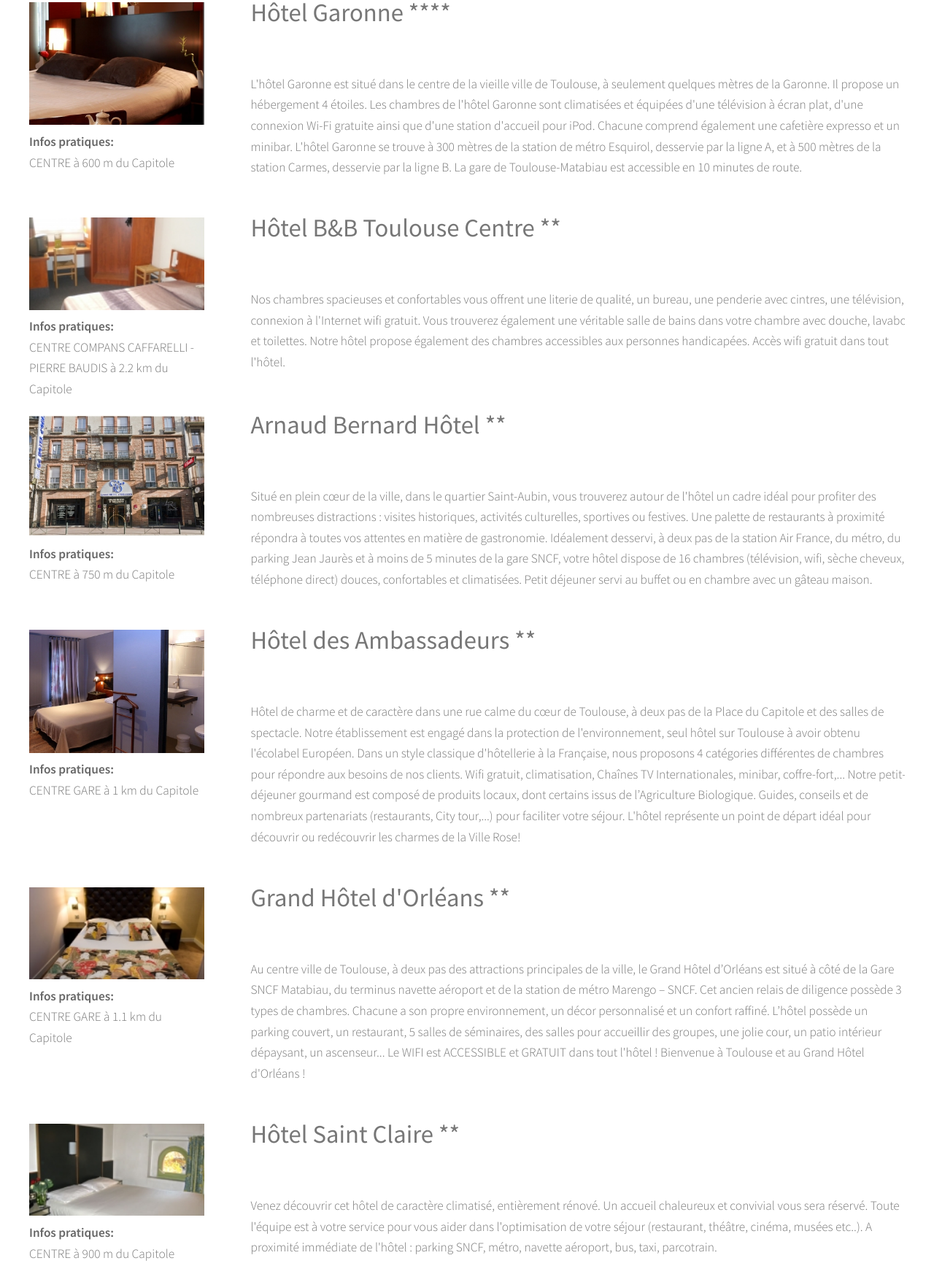
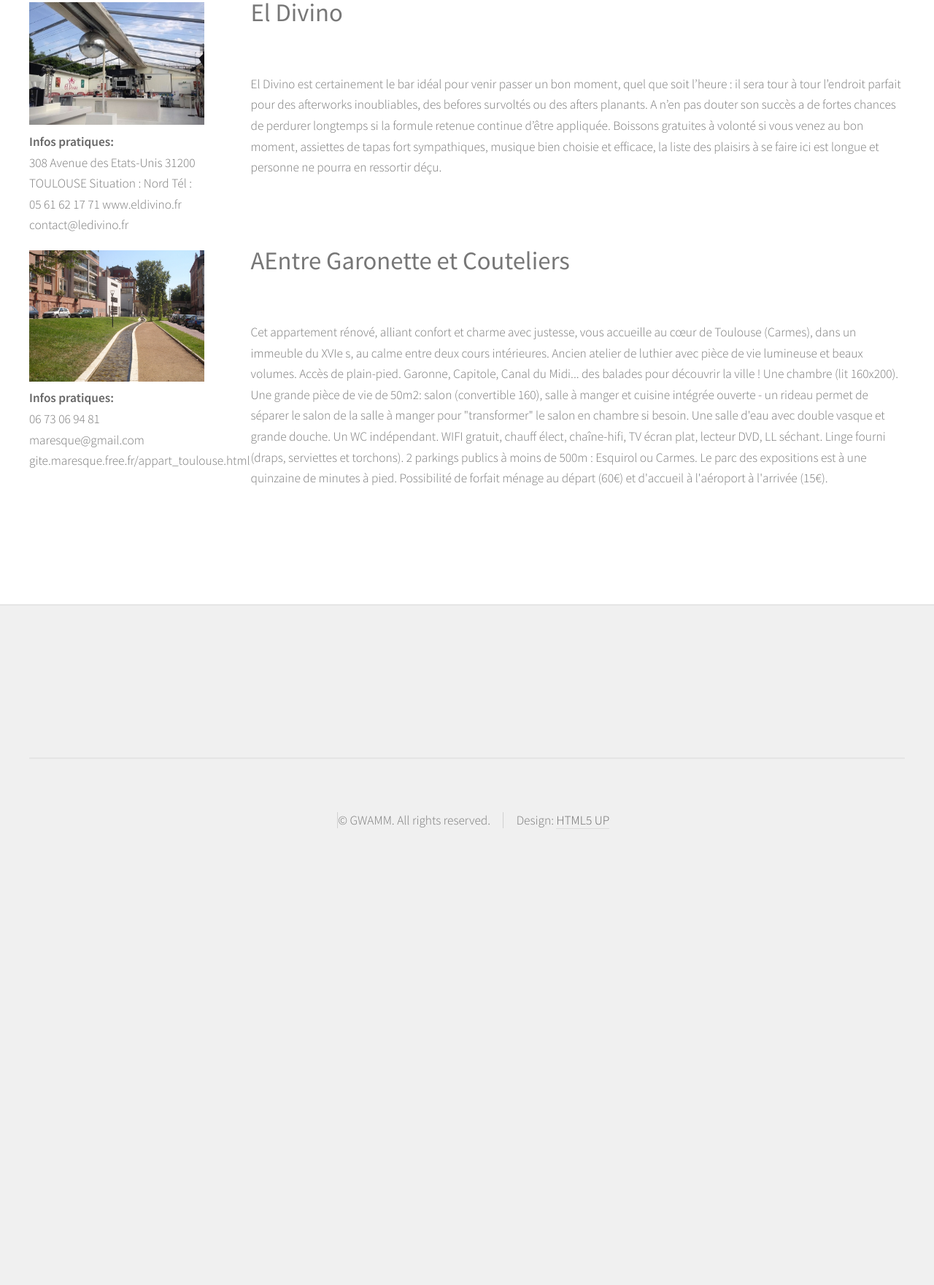
Before and after one commit to Wallart/Guide-Touristique, a plain HTML site: page bon_plans.html in a window 1280 px wide. Shown: the part 624-2385 px from the top of the page at 73% size. After the commit the page ends 1936 px from the top, so only its background shows below. Drawn offline with Linux system fonts and the light colour scheme.

Commit message:
Bon Plans

```diff
--- a/bon_plans.html
+++ b/bon_plans.html
@@ -53,97 +53,46 @@
         <ul class="list-element">
             <li>
                 <div class="image-presentation">
-                    <img src="images/hotel1.jpg" />
+                    <img src="images/El-Divino.jpg" />
                     <div  class="desc-text">
                         <strong> Infos pratiques: </strong><br/>
-                        CENTRE
-                        à 600 m du Capitole
+
+                        308 Avenue des Etats-Unis
+                        31200 TOULOUSE
+                        Situation : Nord
+                        Tél : 05 61 62 17 71
+
+                        www.eldivino.fr
+                        contact@ledivino.fr
+
+
                     </div>
                 </div>
                 <div class="description">
-                    <p class="desc-title">Hôtel Garonne ****</p>
+                    <p class="desc-title">El Divino</p>
                     <p class="desc-text">
-                        L'hôtel Garonne est situé dans le centre de la vieille ville de Toulouse, à seulement quelques mètres de la Garonne. Il propose un hébergement 4 étoiles. Les chambres de l'hôtel Garonne sont climatisées et équipées d'une télévision à écran plat, d'une connexion Wi-Fi gratuite ainsi que d'une station d'accueil pour iPod. Chacune comprend également une cafetière expresso et un minibar. L'hôtel Garonne se trouve à 300 mètres de la station de métro Esquirol, desservie par la ligne A, et à 500 mètres de la station Carmes, desservie par la ligne B. La gare de Toulouse-Matabiau est accessible en 10 minutes de route.
+                        El Divino est certainement le bar idéal pour venir passer un bon moment, quel que soit l’heure : il sera tour à tour l’endroit parfait pour des afterworks inoubliables, des befores survoltés ou des afters planants. A n’en pas douter son succès a de fortes chances de perdurer longtemps si
+
+                        la formule retenue continue d’être appliquée. Boissons gratuites à volonté si vous venez au bon moment, assiettes de tapas fort sympathiques, musique bien choisie et efficace, la liste des plaisirs à se faire ici est longue et personne ne pourra en ressortir déçu.
                     </p>
                 </div>
             </li>
             <li>
                 <div class="image-presentation">
-                    <img src="images/hotel2.jpg" />
+                    <img src="images/garonne.jpg" />
                     <div  class="desc-text">
                         <strong> Infos pratiques: </strong><br/>
-                        CENTRE COMPANS CAFFARELLI - PIERRE BAUDIS
-                        à 2.2 km du Capitole
+                        06 73 06 94 81
+                        maresque@gmail.com
+                        gite.maresque.free.fr/appart_toulouse.html
                     </div>
                 </div>
                 <div class="description">
-                    <p class="desc-title">Hôtel B&B Toulouse Centre **</p>
+                    <p class="desc-title">AEntre Garonette et Couteliers</p>
                     <p class="desc-text">
-                        Nos chambres spacieuses et confortables vous offrent une literie de qualité, un bureau, une penderie avec cintres, une télévision, connexion à l'Internet wifi gratuit. Vous trouverez également une véritable salle de bains dans votre chambre avec douche, lavabo et toilettes. Notre hôtel propose également des chambres accessibles aux personnes handicapées. Accès wifi gratuit dans tout l'hôtel.
-                    </p>
-                </div>
-            </li>
-            <li>
-                <div class="image-presentation">
-                    <img src="images/hotel3.jpg" />
-                    <div  class="desc-text">
-                        <strong> Infos pratiques: </strong><br/>
-                        CENTRE
-                        à 750 m du Capitole
-                    </div>
-                </div>
-                <div class="description">
-                    <p class="desc-title">Arnaud Bernard Hôtel **</p>
-                    <p class="desc-text">
-                        Situé en plein cœur de la ville, dans le quartier Saint-Aubin, vous trouverez autour de l'hôtel un cadre idéal pour profiter des nombreuses distractions : visites historiques, activités culturelles, sportives ou festives. Une palette de restaurants à proximité répondra à toutes vos attentes en matière de gastronomie. Idéalement desservi, à deux pas de la station Air France, du métro, du parking Jean Jaurès et à moins de 5 minutes de la gare SNCF, votre hôtel dispose de 16 chambres (télévision, wifi, sèche cheveux, téléphone direct) douces, confortables et climatisées. Petit déjeuner servi au buffet ou en chambre avec un gâteau maison.
-                    </p>
-                </div>
-            </li>
-            <li>
-                <div class="image-presentation">
-                    <img src="images/hotel4.jpg" />
-                    <div  class="desc-text">
-                        <strong> Infos pratiques: </strong><br/>
-                        CENTRE GARE
-                        à 1 km du Capitole
-                    </div>
-                </div>
-                <div class="description">
-                    <p class="desc-title">Hôtel des Ambassadeurs **</p>
-                    <p class="desc-text">
-                        Hôtel de charme et de caractère dans une rue calme du cœur de Toulouse, à deux pas de la Place du Capitole et des salles de spectacle. Notre établissement est engagé dans la protection de l'environnement, seul hôtel sur Toulouse à avoir obtenu l'écolabel Européen. Dans un style classique d'hôtellerie à la Française, nous proposons 4 catégories différentes de chambres pour répondre aux besoins de nos clients. Wifi gratuit, climatisation, Chaînes TV Internationales, minibar, coffre-fort,... Notre petit-déjeuner gourmand est composé de produits locaux, dont certains issus de l’Agriculture Biologique. Guides, conseils et de nombreux partenariats (restaurants, City tour,...) pour faciliter votre séjour. L'hôtel représente un point de départ idéal pour découvrir ou redécouvrir les charmes de la Ville Rose!
-                    </p>
-                </div>
-            </li>
-            <li>
-                <div class="image-presentation">
-                    <img src="images/hotel5.jpg" />
-                    <div  class="desc-text">
-                        <strong> Infos pratiques: </strong><br/>
-                        CENTRE GARE
-                        à 1.1 km du Capitole
-                    </div>
-                </div>
-                <div class="description">
-                    <p class="desc-title">Grand Hôtel d'Orléans **</p>
-                    <p class="desc-text">
-                        Au centre ville de Toulouse, à deux pas des attractions principales de la ville, le Grand Hôtel d’Orléans est situé à côté de la Gare SNCF Matabiau, du terminus navette aéroport et de la station de métro Marengo – SNCF. Cet ancien relais de diligence possède 3 types de chambres. Chacune a son propre environnement, un décor personnalisé et un confort raffiné. L’hôtel possède un parking couvert, un restaurant, 5 salles de séminaires, des salles pour accueillir des groupes, une jolie cour, un patio intérieur dépaysant, un ascenseur... Le WIFI est ACCESSIBLE et GRATUIT dans tout l'hôtel ! Bienvenue à Toulouse et au Grand Hôtel d'Orléans !
-                    </p>
-                </div>
-            </li>
-            <li>
-                <div class="image-presentation">
-                    <img src="images/hotel6.jpg" />
-                    <div  class="desc-text">
-                        <strong> Infos pratiques: </strong><br/>
-                        CENTRE
-                        à 900 m du Capitole
-                    </div>
-                </div>
-                <div class="description">
-                    <p class="desc-title">Hôtel Saint Claire **</p>
-                    <p class="desc-text">
-                        Venez découvrir cet hôtel de caractère climatisé, entièrement rénové. Un accueil chaleureux et convivial vous sera réservé. Toute l'équipe est à votre service pour vous aider dans l'optimisation de votre séjour (restaurant, théâtre, cinéma, musées etc..). A proximité immédiate de l'hôtel : parking SNCF, métro, navette aéroport, bus, taxi, parcotrain.
+                        Cet appartement rénové, alliant confort et charme avec justesse, vous accueille au cœur de Toulouse (Carmes), dans un immeuble du XVIe s, au calme entre deux cours intérieures. Ancien atelier de luthier avec pièce de vie lumineuse et beaux volumes. Accès de plain-pied. Garonne, Capitole,
+
+                        Canal du Midi... des balades pour découvrir la ville ! Une chambre (lit 160x200). Une grande pièce de vie de 50m2: salon (convertible 160), salle à manger et cuisine intégrée ouverte - un rideau permet de séparer le salon de la salle à manger pour "transformer" le salon en chambre si besoin. Une salle d'eau avec double vasque et grande douche. Un WC indépendant. WIFI gratuit, chauff élect, chaîne-hifi, TV écran plat, lecteur DVD, LL séchant. Linge fourni (draps, serviettes et torchons). 2 parkings publics à moins de 500m : Esquirol ou Carmes. Le parc des expositions est à une quinzaine de minutes à pied. Possibilité de forfait ménage au départ (60€) et d'accueil à l'aéroport à l'arrivée (15€).
                     </p>
                 </div>
             </li>
```
Also changed, not shown: images/El-Divino.jpg (added), images/garonne.jpg (added).
